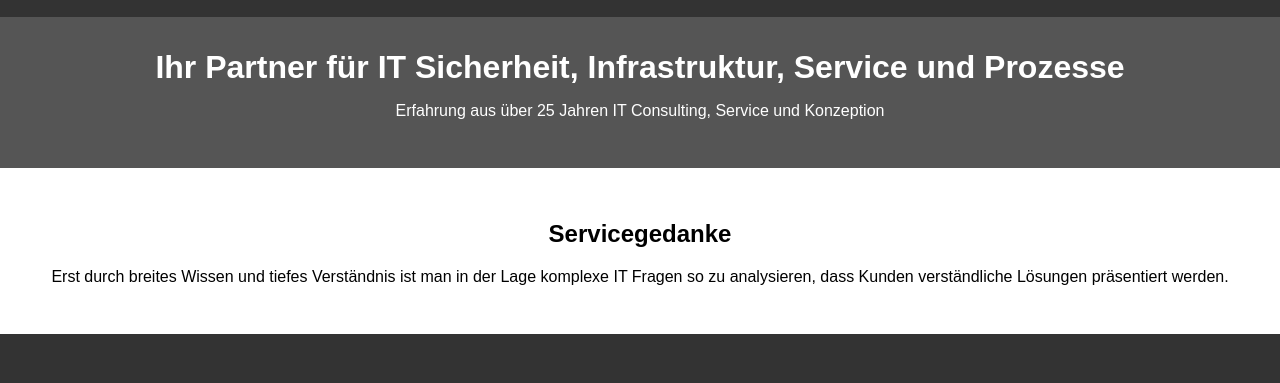
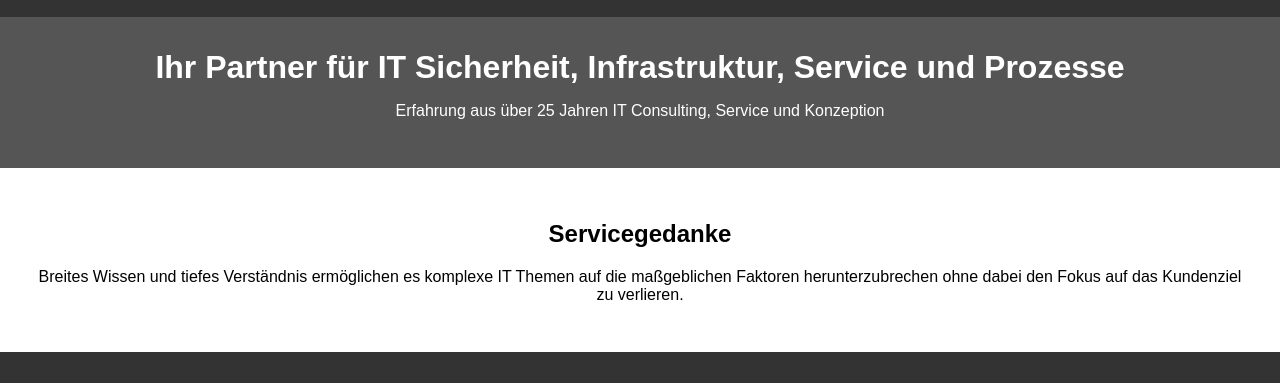
Before and after one commit to marco74hh/homepage, a plain HTML site: page index.html in a window 1280 px wide. Shown: the part 415-798 px from the top of the page. Drawn offline with Linux system fonts and the light colour scheme.

Commit message:
Update index.html

```diff
--- a/index.html
+++ b/index.html
@@ -64,7 +64,7 @@
 
     <div class="section section-light">
         <h2>Servicegedanke</h2>
-        <p>Erst durch breites Wissen und tiefes Verständnis ist man in der Lage komplexe IT Fragen so zu analysieren, dass Kunden verständliche Lösungen präsentiert werden.</p>
+        <p>Breites Wissen und tiefes Verständnis ermöglichen es komplexe IT Themen auf die maßgeblichen Faktoren herunterzubrechen ohne dabei den Fokus auf das Kundenziel zu verlieren.</p>
     </div>
 
     <div class="section section-dark">
```
